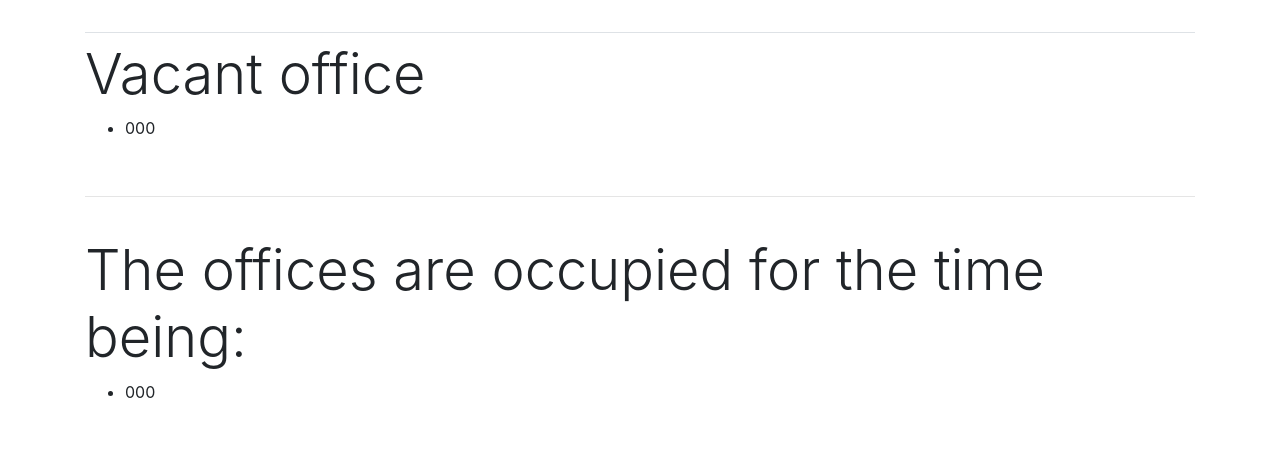
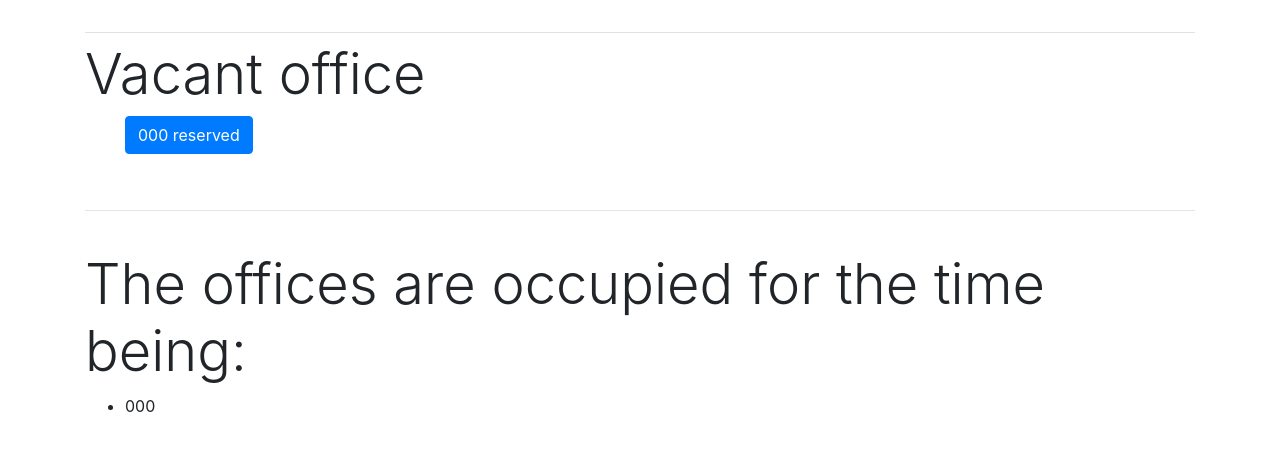
Before and after one commit to Stuffing-code/coworking, a Django app: template coworkings/templates/coworkings/vacant_offices.html in a window 1280 px wide. Shown: the part 58-509 px from the top of the page. Run offline with Django 3.2, Linux system fonts and the light colour scheme; tables that the repository leaves empty hold one stand-in row (values such as "Sample post"); the template is opened without the code that fills it: values that come from a table or form of the project are taken from there, most other values are stand-ins (such as "Sample title", 1, 10 or a date in 2020); some libraries are stand-ins or nearby versions.

Commit message:
create button reserved

```diff
--- a/coworkings/templates/coworkings/reservs.html
+++ b/coworkings/templates/coworkings/reservs.html
@@ -13,7 +13,6 @@
   <form class ='form' action="{% url 'coworkings:reservs'%}" method="post">
     {% csrf_token %}
     {% bootstrap_form form %}
-
     {% buttons %}
       <button name='submit' class='btn btn-primary'>Reservation</button>
     {% endbuttons %}
--- a/coworkings/templates/coworkings/vacant_offices.html
+++ b/coworkings/templates/coworkings/vacant_offices.html
@@ -12,9 +12,11 @@
 <ul>
 {% for office in offices%}
     {% if office not in reservednumberoffice%}
-        <li>{{office}}</li>
+    <form class ='form' action="{% url 'coworkings:reservs'%}" method="get">
+        <button class='btn btn-primary' type='submit' value='office'>{{office}} reserved</button>
     {% endif %}
 {%endfor %}
+    </form>
 </ul>
 <br>
 <hr>
--- a/coworkings/views.py
+++ b/coworkings/views.py
@@ -13,6 +13,8 @@ def index(request):
 @login_required
 def reservs(request):
     """Page new reservations office."""
+    a = request.GET
+    print(a)
     if request.method == 'POST':
         # create a form
         form = NewReservationsOfficesForm(data=request.POST)
```
